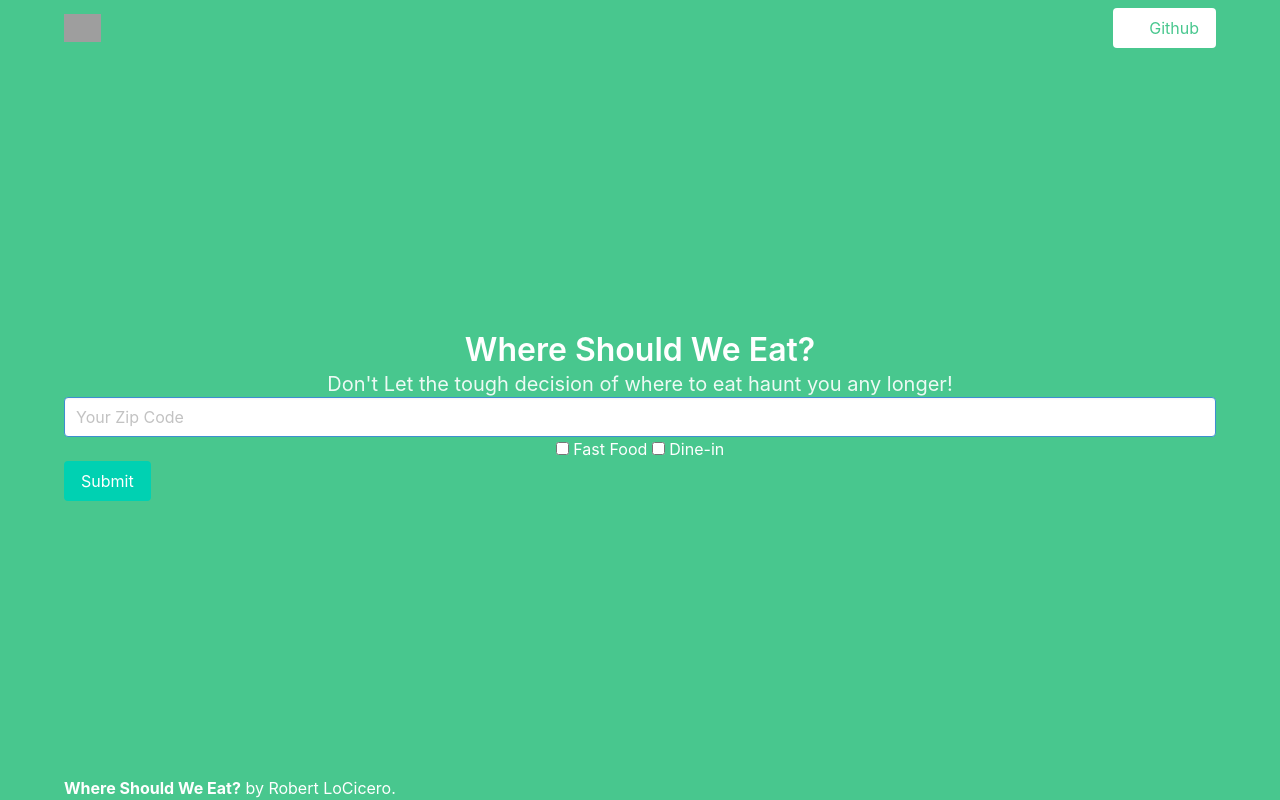
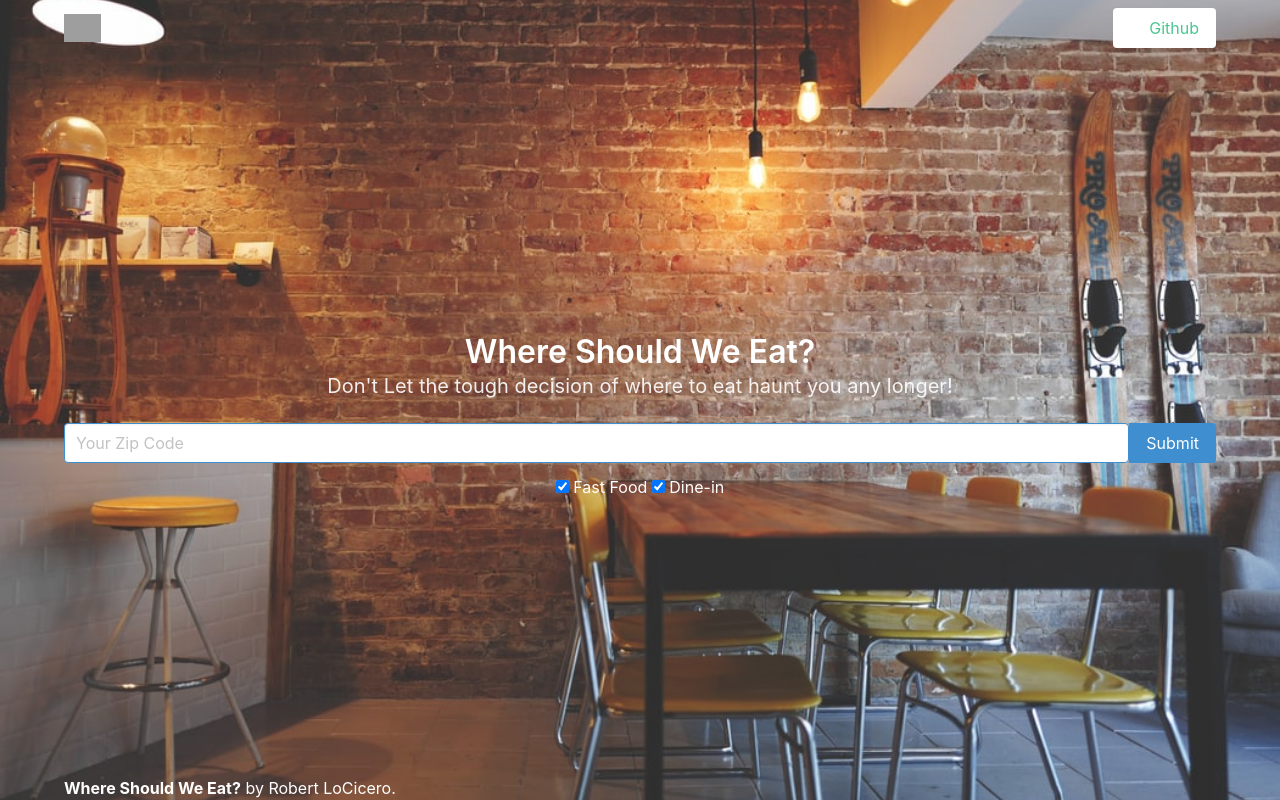
Before and after one commit to Robert-LC/WhereEatApp, a Flask app: page / in a window 1280 px wide. Run offline with Flask 2, Linux system fonts and the light colour scheme; grey boxes are pictures that could not be loaded.

Commit message:
Moved Submit Button, cleaned up code.

```diff
--- /dev/null
+++ b/styles/styles.css
@@ -0,0 +1,7 @@
+.bg-img {
+    background-image: url(../images/Background2.jpg);
+    background-position: center center;
+    background-repeat:  no-repeat;
+    background-attachment: fixed;
+    background-size:  cover;
+}
--- a/templates/index.html
+++ b/templates/index.html
@@ -5,9 +5,11 @@
         <meta name="viewport" content="width=device-width, initial-scale=1">
         <title>Where Should We Eat?</title>
         <link rel="stylesheet" href="https://cdn.jsdelivr.net/npm/bulma@0.9.3/css/bulma.min.css">
+        <link rel="stylesheet" href="..\styles\styles.css">
+  </head>
 
-  <section class="hero is-success is-fullheight">
   <!-- Hero head: will stick at the top -->
+  <section class="hero is-success is-fullheight bg-img">
     <div class="hero-head">
       <header class="navbar">
         <div class="container">
@@ -15,14 +17,10 @@
             <a class="navbar-item">
               <img src="https://bulma.io/images/bulma-type-white.png" alt="Logo">
             </a>
-            <span class="navbar-burger" data-target="navbarMenuHeroC">
-              <span></span>
-              <span></span>
-              <span></span>
-            </span>
           </div>
           <div id="navbarMenuHeroC" class="navbar-menu">
             <div class="navbar-end">
+              <!--Github Logo Button-->
               <span class="navbar-item">
                 <a class="button is-success is-inverted">
                   <span class="icon">
@@ -37,10 +35,9 @@
       </header>
     </div>
 
+
     <!-- Hero content: will be in the middle -->
     <div class="hero-body">
-      <div class="container has-text-centered">
-        <div class="container">
       <div class="container has-text-centered">
           <p class="title">
             Where Should We Eat?
@@ -48,21 +45,27 @@
           <p class="subtitle">
             Don't Let the tough decision of where to eat haunt you any longer!
           </p>
+
+        <!--Text Input and Submit-->
+        <div class="field has-addons">
+          <input class="input is-info has-addons" type="text" id="zip" maxlength="5" placeholder="Your Zip Code">
+          <div class="control">
+            <a class="button is-info">
+              Submit
+            </a>
           </div>
-          <div clas="rows">
-            <input class="input is-info" type="text" id="zip" maxlength="5" placeholder="Your Zip Code">
+        </div>
+
+        <!--Checkbox Options-->
+        <div class="checkboxes">
           <label class="checkbox">
-              <input type="checkbox">
+            <input type="checkbox" checked>
             Fast Food
           </label>
           <label class="checkbox">
-              <input type="checkbox">
+            <input type="checkbox" checked>
             Dine-in
           </label>
-          </div>
-            <div class="buttons">
-                <button class="button is-primary">Submit</button>
-            </div>
         </div>
       </div>
     </div>
```
Also changed, not shown: images/Background 3830x2535.jpg (added), images/Background2.jpg (added). Lines whose indentation alone changed are shown as unchanged.
